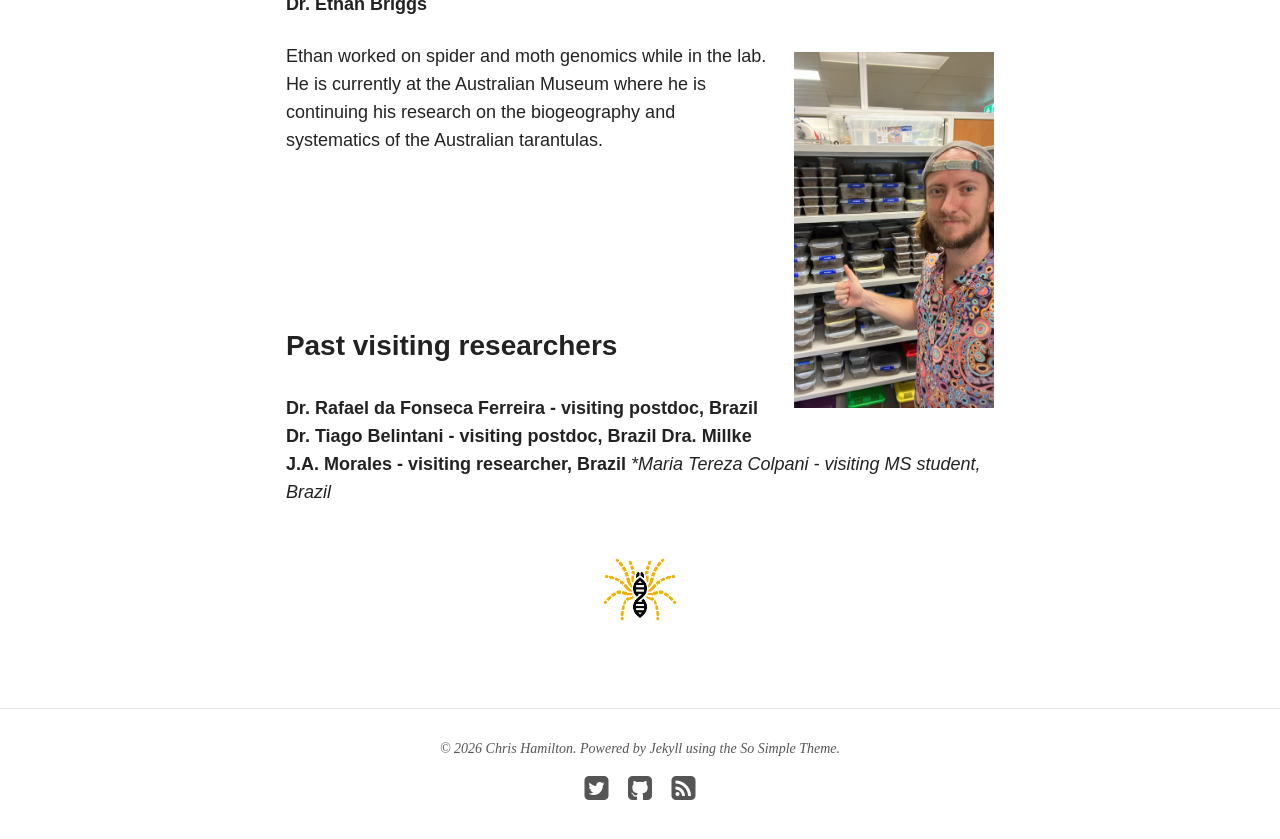
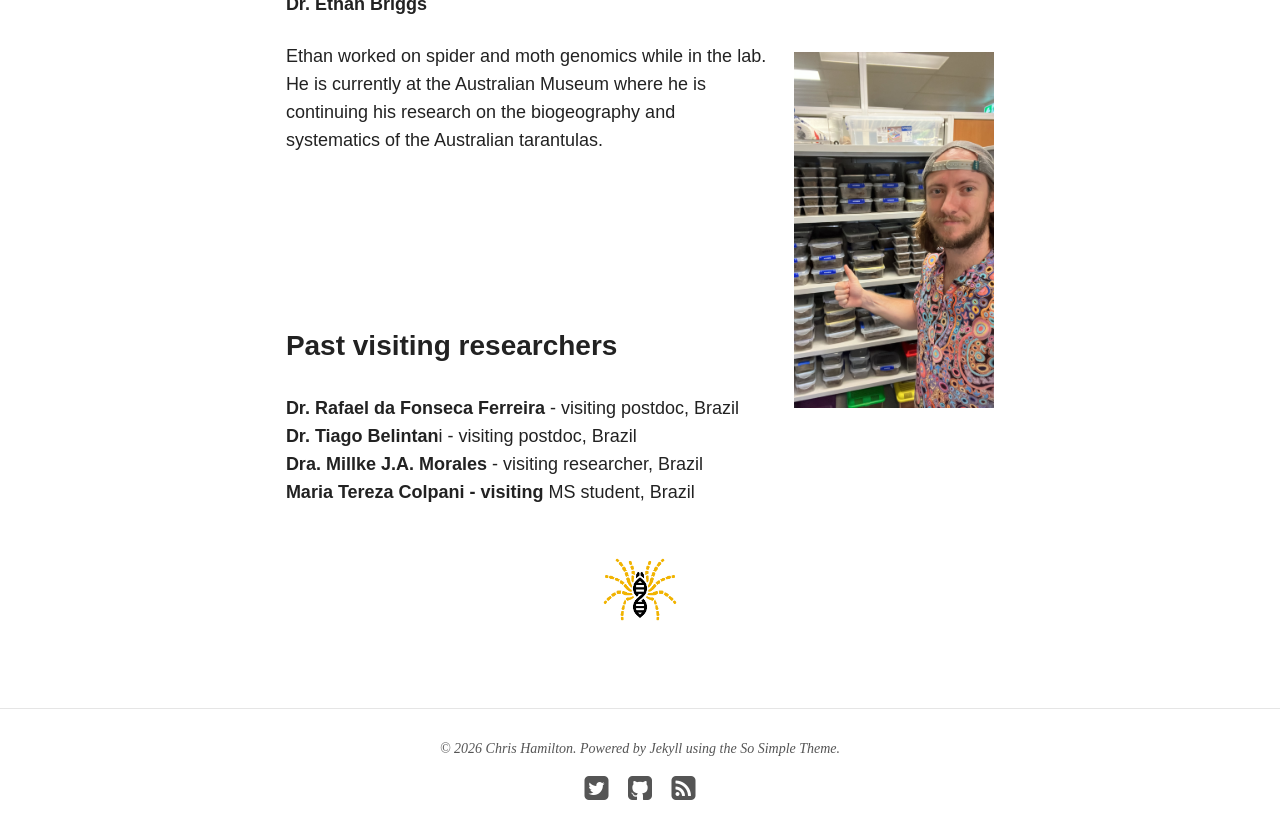
Before and after one commit to thehamiltonlab/thehamiltonlab.github.io, a Jekyll site: the page built from people/index.md, in a window 1280 px wide and 900 px high, scrolled down 3828 px. Shown: the top 839 px of the window. Built offline with Jekyll 4.4.1, drawn with Linux system fonts in a browser that asks for light colours; nearby versions of some CDN libraries.

Commit message:
Update index.md

```diff
--- a/people/index.md
+++ b/people/index.md
@@ -100,10 +100,14 @@ He is currently at the Australian Museum where he is continuing his research on
 <br>
 
 ### Past visiting researchers
-**Dr. Rafael da Fonseca Ferreira - visiting postdoc, Brazil**
-**Dr. Tiago Belintani - visiting postdoc, Brazil**
-**Dra. Millke J.A. Morales - visiting researcher, Brazil**
-**Maria Tereza Colpani - visiting MS student, Brazil*
+**Dr. Rafael da Fonseca Ferreira** - visiting postdoc, Brazil
+<br>
+**Dr. Tiago Belintan**i - visiting postdoc, Brazil
+<br>
+**Dra. Millke J.A. Morales** - visiting researcher, Brazil
+<br>
+**Maria Tereza Colpani - visiting** MS student, Brazil
+<br>
 
 
 <figure>
```
